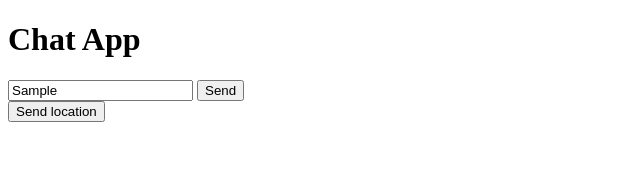
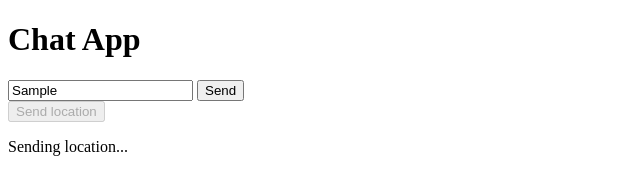
Before and after one commit to ljmccode/chat-app, a website: page public/index.html in a window 1280 px wide. Both pictures are taken after typing "Sample" into the empty fields and a click on the button "Send location". Shown: the whole page, without its empty margins (0-640 px from the left). Drawn offline with nearby package versions, Linux system fonts and the light colour scheme; no server answers.

Commit message:
Feat: Disable location button and show loading during send

```diff
--- /dev/null
+++ b/public/css/style.css
@@ -0,0 +1,3 @@
+#loading-location {
+    display: none;
+}
--- a/public/index.html
+++ b/public/index.html
@@ -3,6 +3,7 @@
 <head>
     <meta charset="UTF-8">
     <meta name="viewport" content="width=device-width, initial-scale=1.0">
+    <link rel="stylesheet" href="./css/style.css">
     <title>Chat App</title>
 </head>
 <body>
@@ -12,6 +13,7 @@
         <button id="send">Send</button>
     </form>
     <button id="send-location">Send location</button>
+    <p id="loading-location">Sending location...</p>
     <!-- Client-side version of the socketio library -->
     <script src="/socket.io/socket.io.js"></script>
     <script src="/js/chat.js"></script>
--- a/public/js/chat.js
+++ b/public/js/chat.js
@@ -1,10 +1,13 @@
 const socket = io()
 
 // Elements
-// $ let's you know its an element from the DOM selected
+// $ lets you know its an element from the DOM selected
 const $messageForm = document.querySelector('#message-form')
 const $messageFormInput = $messageForm.querySelector('input')
 const $messageFormButton = $messageForm.querySelector('button')
+const $sendLocationButton = document.querySelector('#send-location')
+const $loadLocation = document.querySelector('#loading-location')
+
 
 socket.on('welcome', (welcomeMessage) => {
     console.log(welcomeMessage)
@@ -31,17 +34,21 @@ $messageFormButton.addEventListener('click', (e) => {
     })
 })
 
-document.querySelector('#send-location').addEventListener('click', () => {
+$sendLocationButton.addEventListener('click', () => {
     // if browser doesn't support geolocation
     if (!navigator.geolocation) {
         return alert('Geolocation is not supported by your browser')
     }
+    $sendLocationButton.setAttribute('disabled', 'disabled')
+    $loadLocation.style.display = 'block'
 
     navigator.geolocation.getCurrentPosition((position) => {
         socket.emit('sendLocation', {
             lat: position.coords.latitude,
             long: position.coords.longitude
         }, () => {
+            $sendLocationButton.removeAttribute('disabled')
+            $loadLocation.style.display = 'none'
             console.log('Your location has been shared')
         })
     })
```
